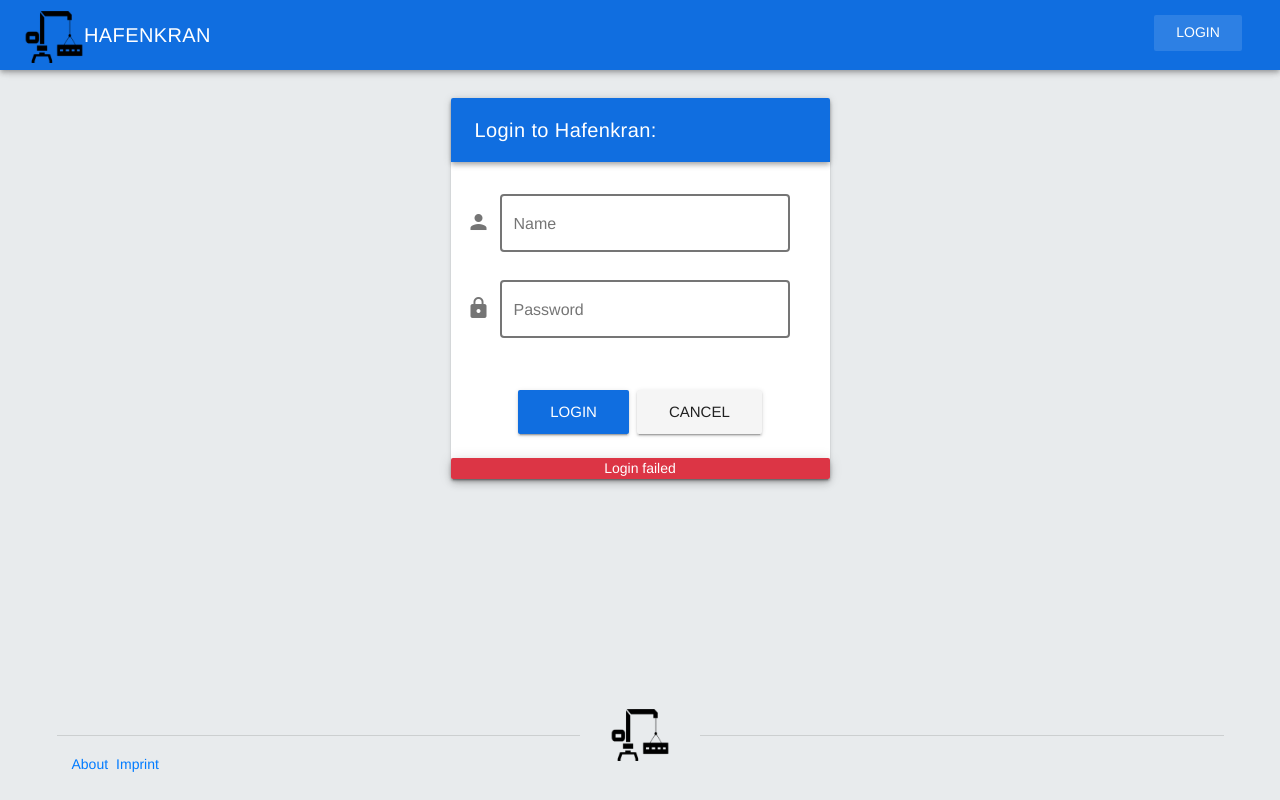
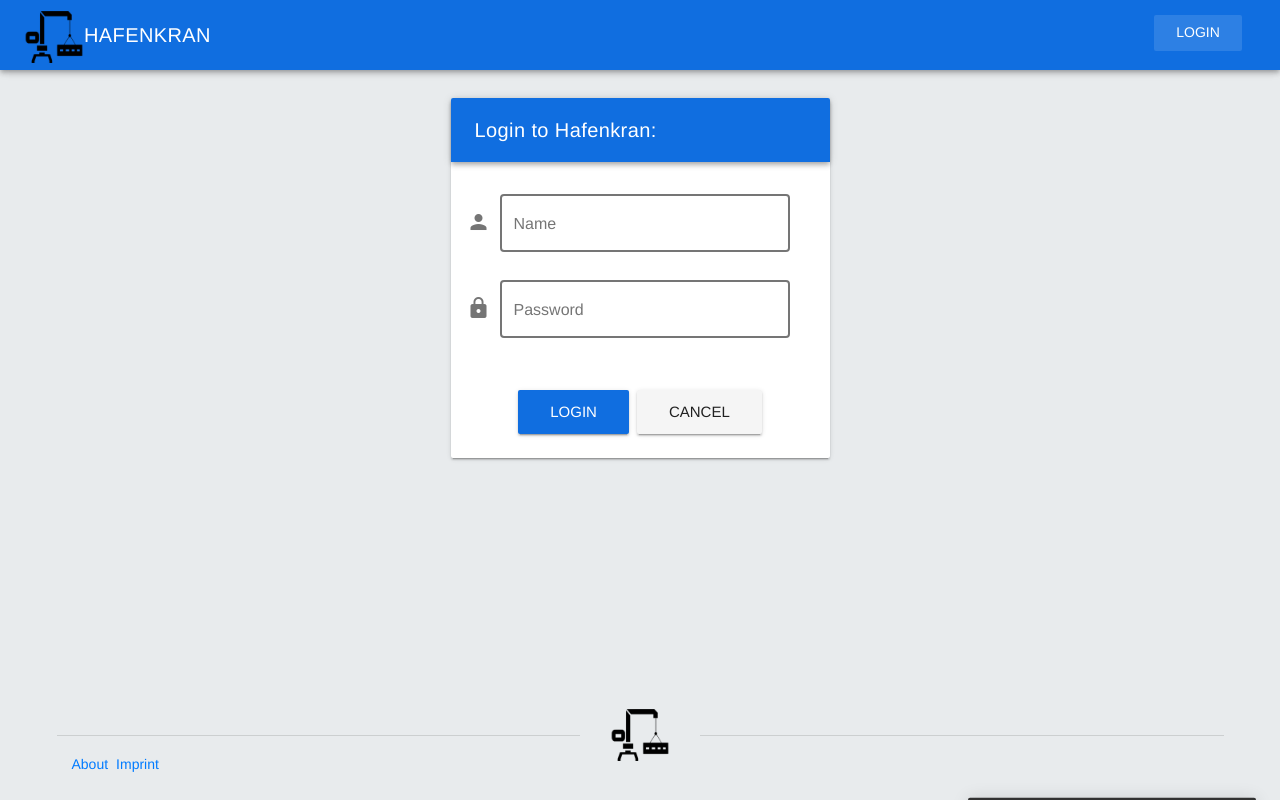
Before and after one commit to cormensratio/hafenkran-client, a Vue app: page /login in a window 1280 px wide. Both pictures are taken after a click on the button "LOGIN". Built offline with nearby package versions, Linux system fonts and the light colour scheme; no server answers.

Commit message:
EPDS02-163 snackbar integrated in loginpage

```diff
--- a/src/components/views/LoginPage.vue
+++ b/src/components/views/LoginPage.vue
@@ -38,9 +38,10 @@
                 color="#106ee0"
                 v-if="loading"
               />
-              <v-sheet v-if="failedLogin"
-                       elevation="5" dark class="bg-danger">Login failed
-              </v-sheet>
+              <v-snackbar v-model="snackShow" right>
+                {{ snack }}
+                <v-btn flat color="accent" @click.native="showSnackbar = false">Close</v-btn>
+              </v-snackbar>
             </v-card>
           </v-flex>
         </v-layout>
@@ -50,7 +51,7 @@
 </template>
 
 <script>
-import { mapActions, mapGetters } from 'vuex';
+import { mapActions, mapGetters, mapMutations } from 'vuex';
 import BasePage from '../baseComponents/BasePage';
 
 export default {
@@ -60,27 +61,28 @@ export default {
     return {
       userName: '',
       password: '',
-      failedLogin: false,
       loading: false,
     };
   },
   computed: {
-    ...mapGetters(['user', 'isAuthenticated']),
+    ...mapGetters(['user', 'isAuthenticated', 'snack', 'snackShow']),
   },
   methods: {
-    ...mapActions(['login']),
+    ...mapActions(['login', 'triggerSnack']),
+    ...mapMutations(['setSnack']),
     loginUser() {
       this.loading = true;
       if (!this.isAuthenticated) {
         this.login({ name: this.userName, password: this.password })
           .then((response) => {
             if (response) {
-              this.failedLogin = false;
+              this.setSnack('Login successful');
               this.$router.push('/experimentlist');
             } else {
+              this.setSnack('Login failed');
               this.loading = false;
-              this.failedLogin = true;
             }
+            this.triggerSnack();
           });
       }
     },
```
